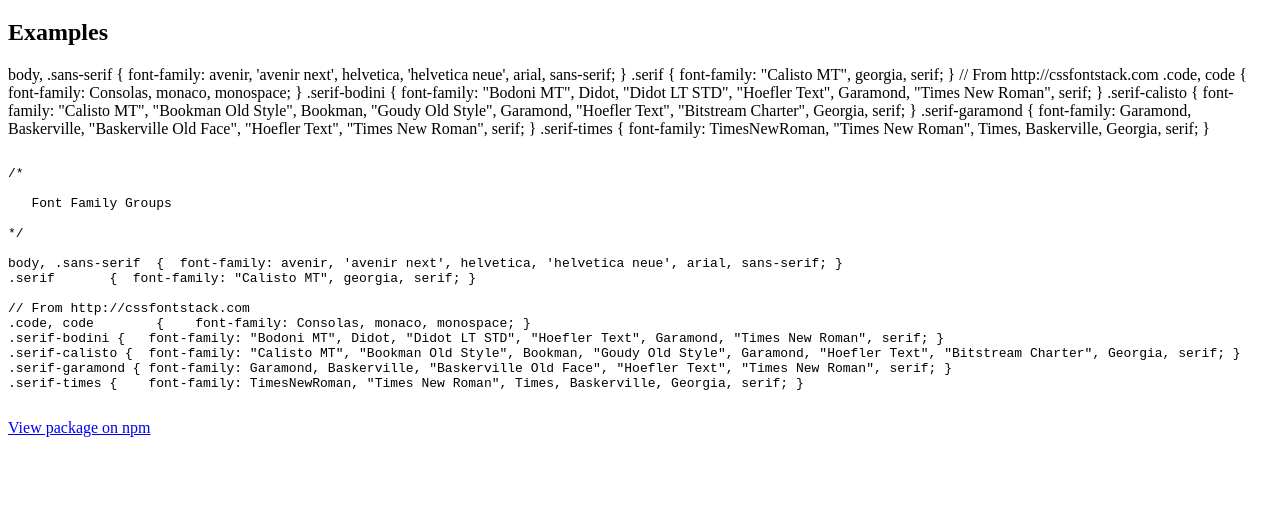
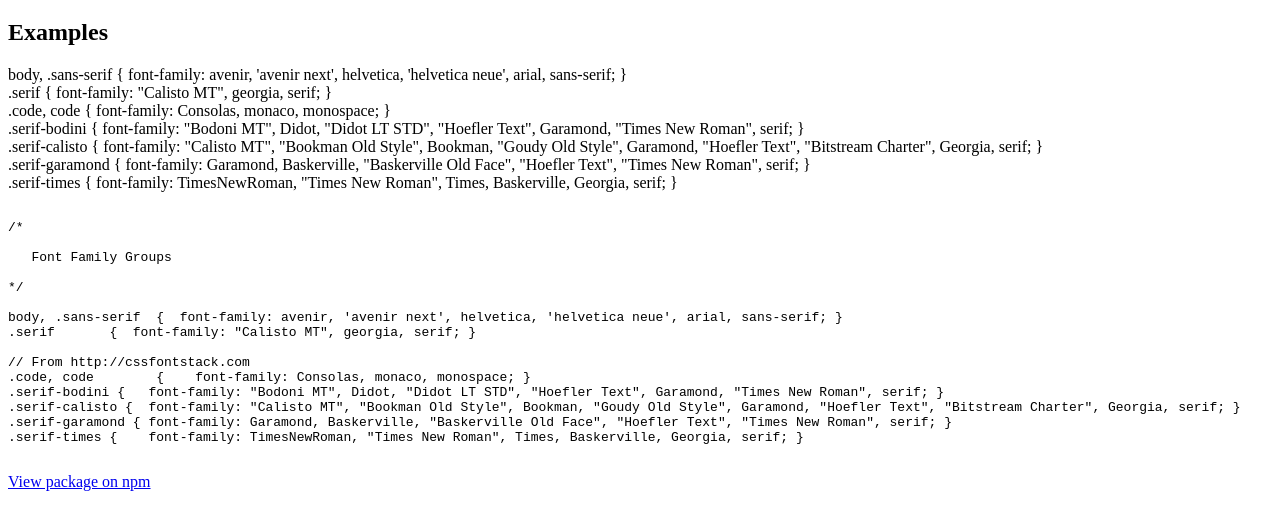
Before and after one commit to tachyons-css/tachyons-font-family, a website: page index.html in a window 1280 px wide. Shown: the part 61-590 px from the top of the page. Drawn offline with Linux system fonts and the light colour scheme.

Commit message:
Breaking out lines of classes and attaching them to elements

```diff
--- a/index.html
+++ b/index.html
@@ -14,14 +14,13 @@
     <h1>tachyons font family</h1>
     <h2>Examples</h2>
 
-body, .sans-serif  {  font-family: avenir, 'avenir next', helvetica, 'helvetica neue', arial, sans-serif; }
-.serif       {  font-family: "Calisto MT", georgia, serif; }
-// From http://cssfontstack.com
-.code, code        {    font-family: Consolas, monaco, monospace; }
-.serif-bodini {   font-family: "Bodoni MT", Didot, "Didot LT STD", "Hoefler Text", Garamond, "Times New Roman", serif; }
-.serif-calisto {  font-family: "Calisto MT", "Bookman Old Style", Bookman, "Goudy Old Style", Garamond, "Hoefler Text", "Bitstream Charter", Georgia, serif; }
-.serif-garamond { font-family: Garamond, Baskerville, "Baskerville Old Face", "Hoefler Text", "Times New Roman", serif; }
-.serif-times {    font-family: TimesNewRoman, "Times New Roman", Times, Baskerville, Georgia, serif; }
+    <div class="sans-serif">body, .sans-serif  {  font-family: avenir, 'avenir next', helvetica, 'helvetica neue', arial, sans-serif; }</div>
+    <div class="serif">.serif       {  font-family: "Calisto MT", georgia, serif; }</div>
+    <div class="code">.code, code        {    font-family: Consolas, monaco, monospace; }</div>
+    <div class="serif-bodini">.serif-bodini {   font-family: "Bodoni MT", Didot, "Didot LT STD", "Hoefler Text", Garamond, "Times New Roman", serif; }</div>
+    <div class="serif-calisto">.serif-calisto {  font-family: "Calisto MT", "Bookman Old Style", Bookman, "Goudy Old Style", Garamond, "Hoefler Text", "Bitstream Charter", Georgia, serif; }</div>
+    <div class="serif-garamond">.serif-garamond { font-family: Garamond, Baskerville, "Baskerville Old Face", "Hoefler Text", "Times New Roman", serif; }</div>
+    <div class="serif-times">.serif-times {    font-family: TimesNewRoman, "Times New Roman", Times, Baskerville, Georgia, serif; }</div>
     <pre>
 <code>
 /*
```
